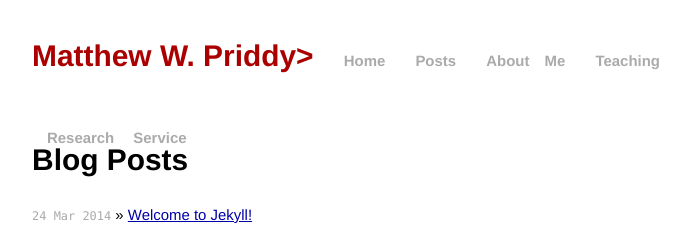
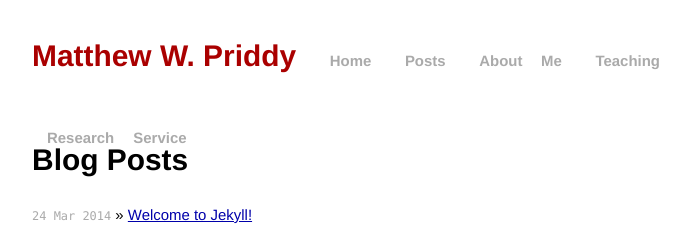
Before and after one commit to mwpriddy/mwpriddy.github.io, a Jekyll site: the page built from index.html, in a window 1280 px wide. Shown: the top 234 px of the page, without its empty margins (294-985 px from the left). Built offline with Jekyll 4.4.1, drawn with Linux system fonts in a browser that asks for light colours; Markdown is read by kramdown in place of the engine named in the settings.

Commit message:
Update default.html

```diff
--- a/_layouts/default.html
+++ b/_layouts/default.html
@@ -17,7 +17,7 @@
 
         <div class="site">
           <div class="header">
-            <h1 class="title"><a href="/">{{ site.name }}></h1></b>
+            <h1 class="title"><a href="/">{{ site.name }}</h1></b>
             <a class="extra" href="/">Home</a>
             <a class="extra" href="/">Posts</a>
             <a class="extra" href="/">About Me</a>
```
